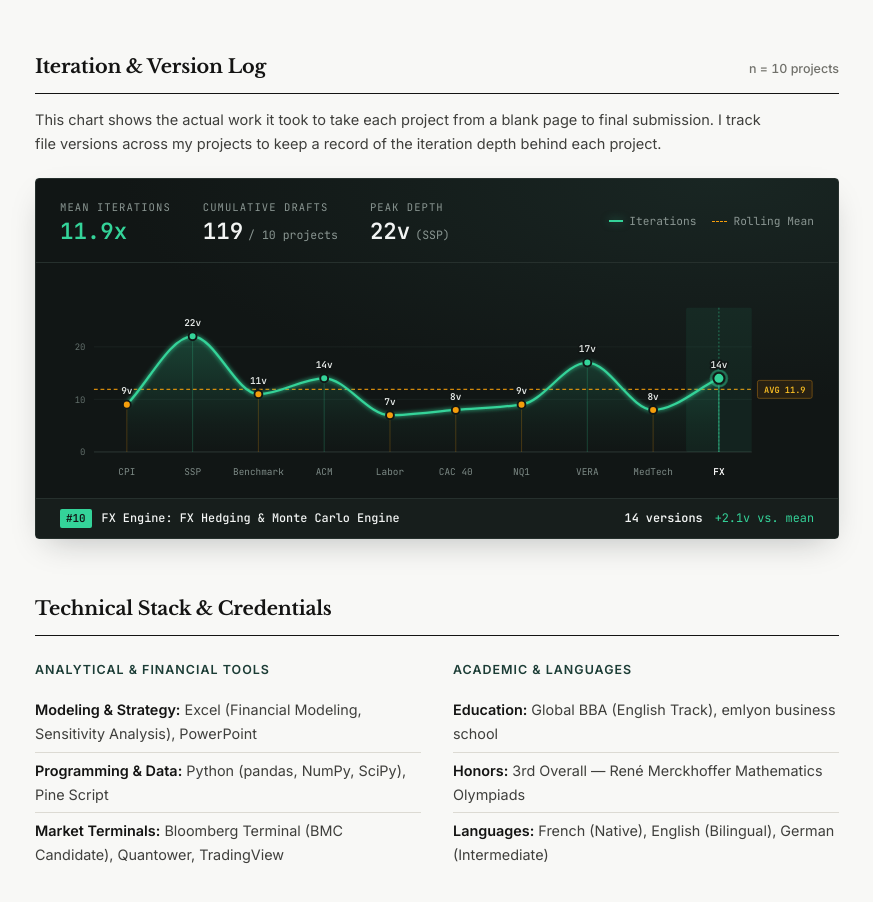
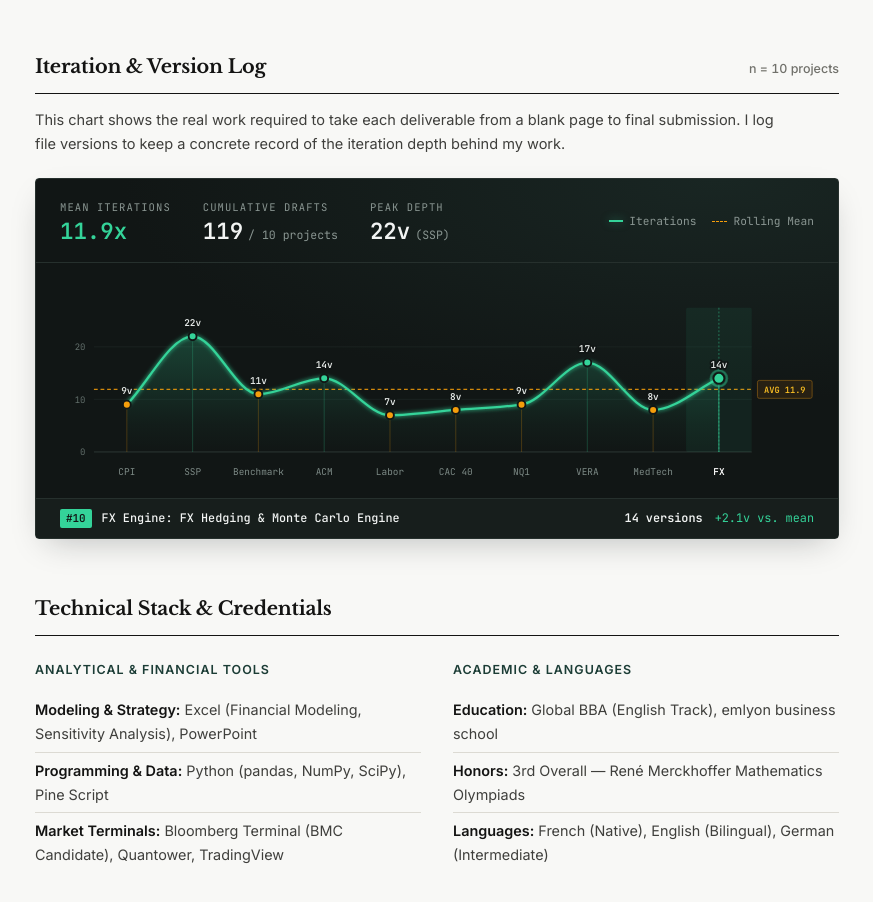
Before and after one commit to victorjeansen/victorjeansen.github.io, a plain HTML site: page index.html in a window 1280 px wide. Shown: the part 1388-2290 px from the top of the page, without its empty margins (203-1076 px from the left). Drawn offline with nearby package versions, Linux system fonts and the light colour scheme.

Commit message:
Revise project description for clarity and conciseness

```diff
--- a/index.html
+++ b/index.html
@@ -773,7 +773,7 @@
         <span class="section-note" id="headerSampleNote">n = 10 projects</span>
       </div>
       <p class="section-intro">
-        This chart shows the actual work it took to take each project from a blank page to final submission. I track file versions across my projects to keep a record of the iteration depth behind each project.
+        This chart shows the real work required to take each deliverable from a blank page to final submission. I log file versions to keep a concrete record of the iteration depth behind my work.
       </p>
 
       <div class="quant-card" id="quantCard">
```
